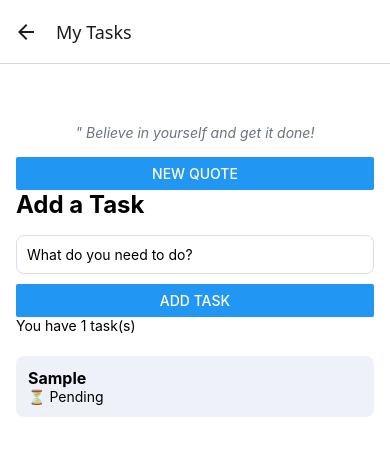
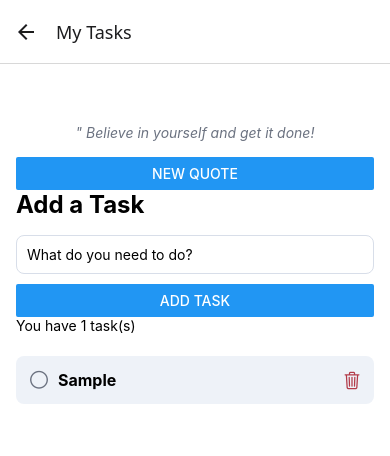
Before and after one commit to emanmartos24/Week1Labs, a React Native app: screen /AddTask in a window 390 px wide. Both pictures are taken after typing "Sample" into the empty fields and a click on the button "ADD TASK". Shown: the top 456 px of the page. Built offline with nearby package versions, Linux system fonts and the light colour scheme; no server answers.

Commit message:
Lab 10: Icons, delete feature, and shared theme

```diff
--- a/app.json
+++ b/app.json
@@ -10,7 +10,7 @@
     "splash": {
       "image": "./assets/splash-icon.png",
       "resizeMode": "contain",
-      "backgroundColor": "#ffffff"
+      "backgroundColor": "#1B2A4A"
     },
     "ios": {
       "supportsTablet": true
--- a/components/TaskCard.js
+++ b/components/TaskCard.js
@@ -1,19 +1,35 @@
 import { View, Text, StyleSheet, Pressable } from 'react-native';
-export default function TaskCard({ title, done, onToggle }) {
+import { Ionicons } from '@expo/vector-icons';
+import { colors } from '../theme';
+
+export default function TaskCard({ title, done, onToggle, onDelete }) {
 	return (
-		<Pressable onPress={onToggle} style={styles.card}>
-			<Text style={styles.title}>{title}</Text>
-			<Text>{done ? '✅ Done' : '⏳ Pending'}</Text>
-		</Pressable>
+		<View style={styles.card}>
+			<Pressable onPress={onToggle} style={styles.left}>
+				<Ionicons
+					name={done ? 'checkmark-circle' : 'ellipse-outline'}
+					size={22}
+					color={done ? colors.teal : colors.gray}
+				/>
+				<Text style={styles.title}>{title}</Text>
+			</Pressable>
+			<Pressable onPress={onDelete} accessibilityLabel={`Delete ${title}`}>
+				<Ionicons name="trash-outline" size={20} color={colors.red} />
+			</Pressable>
+		</View>
 	);
 }
 
 const styles = StyleSheet.create({
 	card: {
+		flexDirection: 'row',
+		justifyContent: 'space-between',
+		alignItems: 'center',
 		padding: 12,
 		marginVertical: 6,
-		backgroundColor: '#EEF2F8',
+		backgroundColor: colors.lightBg,
 		borderRadius: 8,
 	},
+	left: { flexDirection: 'row', alignItems: 'center', gap: 8, flex: 1 },
 	title: { fontWeight: 'bold', fontSize: 16 },
 });
--- a/screens/AddTaskScreen.js
+++ b/screens/AddTaskScreen.js
@@ -71,6 +71,10 @@ export default function AddTaskScreen() {
 		setTasks(tasks.map((task) => (task.id === id ? { ...task, done: !task.done } : task)));
 	}
 
+	function handleDeleteTask(id) {
+		setTasks(tasks.filter((task) => task.id !== id));
+	}
+
 	return (
 		<View style={styles.container}>
 			<Text style={styles.quote}>" {quote}</Text>
@@ -96,6 +100,7 @@ export default function AddTaskScreen() {
 						title={item.title}
 						done={item.done}
 						onToggle={() => handleToggleTask(item.id)}
+						onDelete={() => handleDeleteTask(item.id)}
 					/>
 				)}
 				ListEmptyComponent={<Text style={styles.empty}>No tasks yet - add one above!</Text>}
--- /dev/null
+++ b/theme.js
@@ -0,0 +1,9 @@
+export const colors = {
+  navy: '#1B2A4A',
+  teal: '#1E8A7A',
+  orange: '#E07A2C',
+  red: '#B23A48',
+  lightBg: '#EEF2F8',
+  white: '#FFFFFF',
+  gray: '#6B7280',
+};
```
